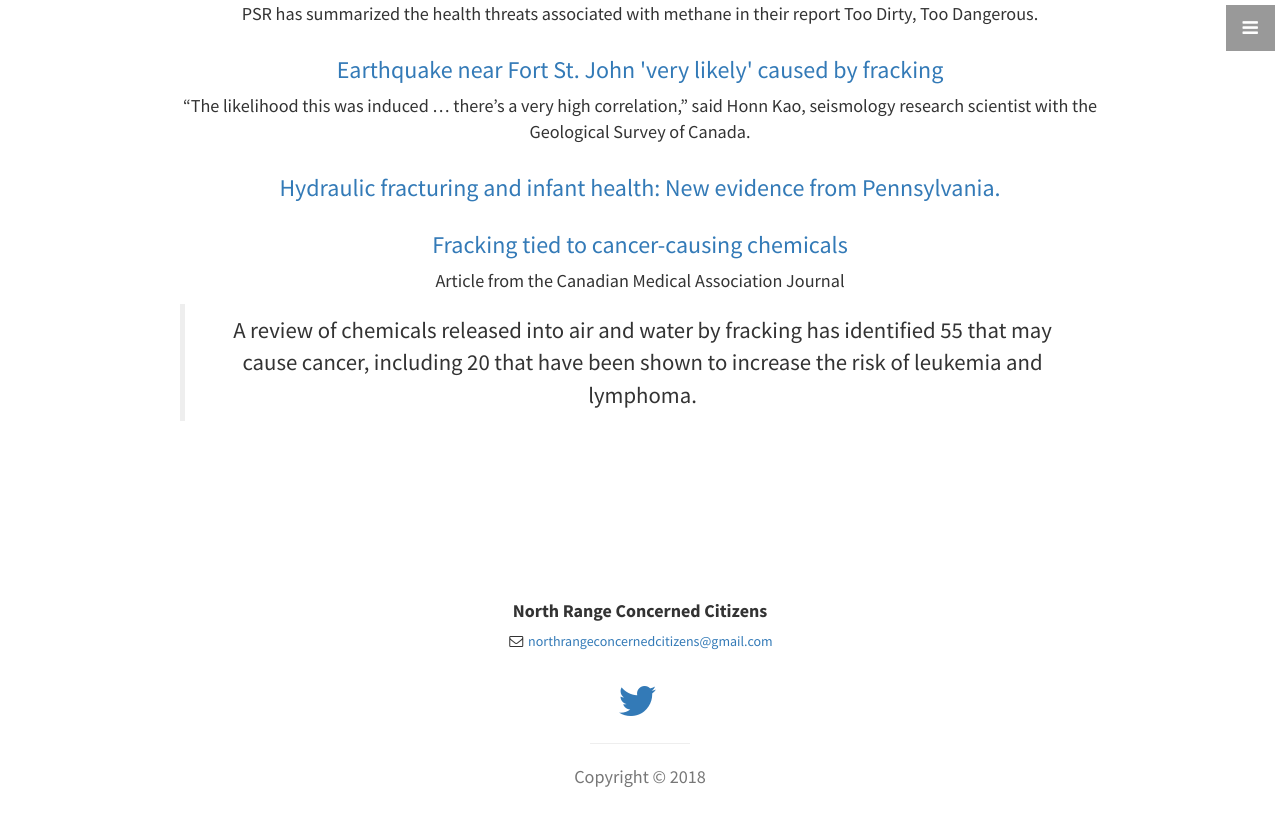
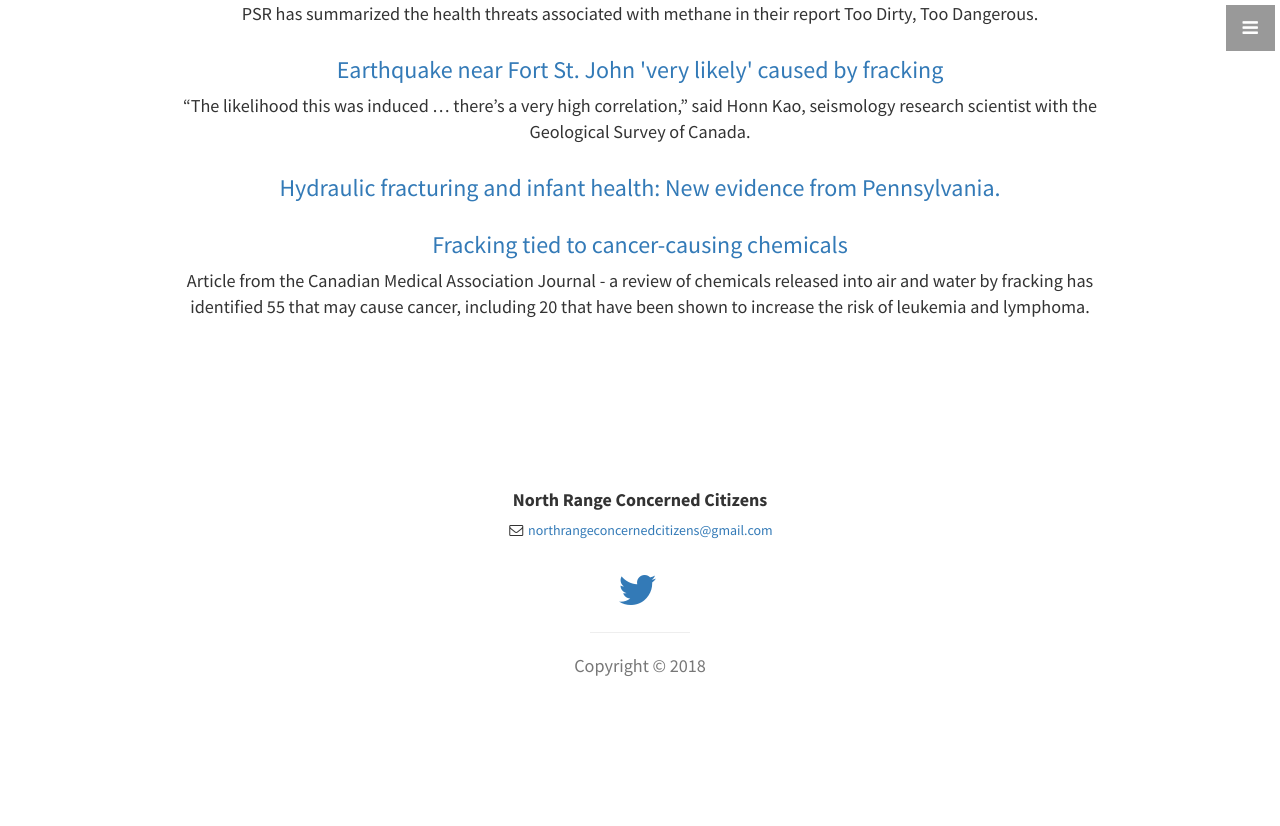
Before and after one commit to NorthRangeConcernedCitizens/NorthRangeConcernedCitizens.github.io, a Jekyll site: the page built from index.html, in a window 1280 px wide and 900 px high, scrolled down 2147 px. Shown: the top 826 px of the window. Built offline with Jekyll 4.4.1, drawn with Linux system fonts in a browser that asks for light colours; comment, search, counter and statistics services are not loaded; after the commit the page ends 2936 px from its top, so only the background shows below that.

```diff
--- a/_articles/fracking-tied-to-cancer-causing-chemicals.markdown
+++ b/_articles/fracking-tied-to-cancer-causing-chemicals.markdown
@@ -4,6 +4,4 @@ date: 2017-01-16 11:54:00 -11:00
 URL: https://www.ncbi.nlm.nih.gov/pmc/articles/PMC5235941/
 ---
 
-Article from the Canadian Medical Association Journal
-
-> A review of chemicals released into air and water by fracking has identified 55 that may cause cancer, including 20 that have been shown to increase the risk of leukemia and lymphoma.
+Article from the Canadian Medical Association Journal - a review of chemicals released into air and water by fracking has identified 55 that may cause cancer, including 20 that have been shown to increase the risk of leukemia and lymphoma.
```
